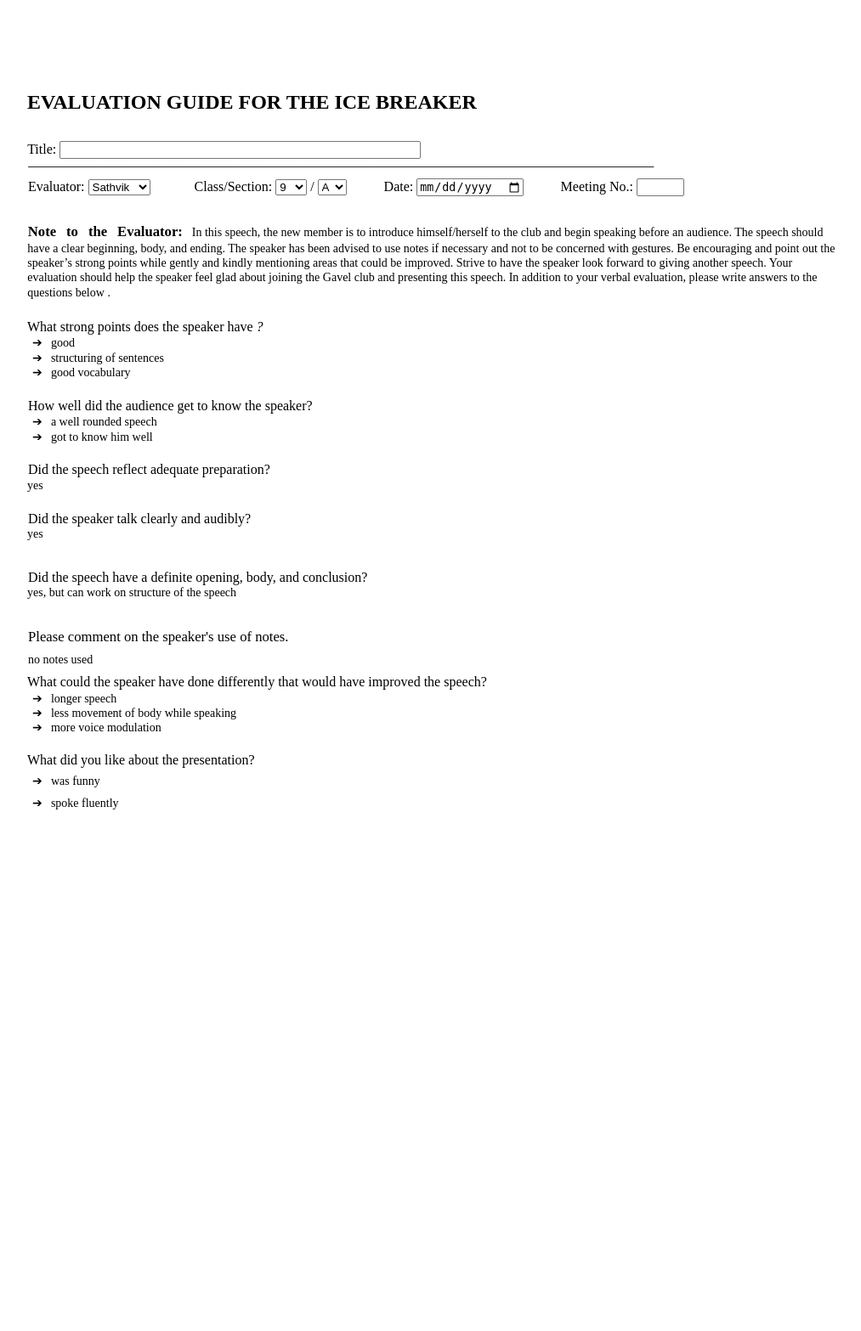
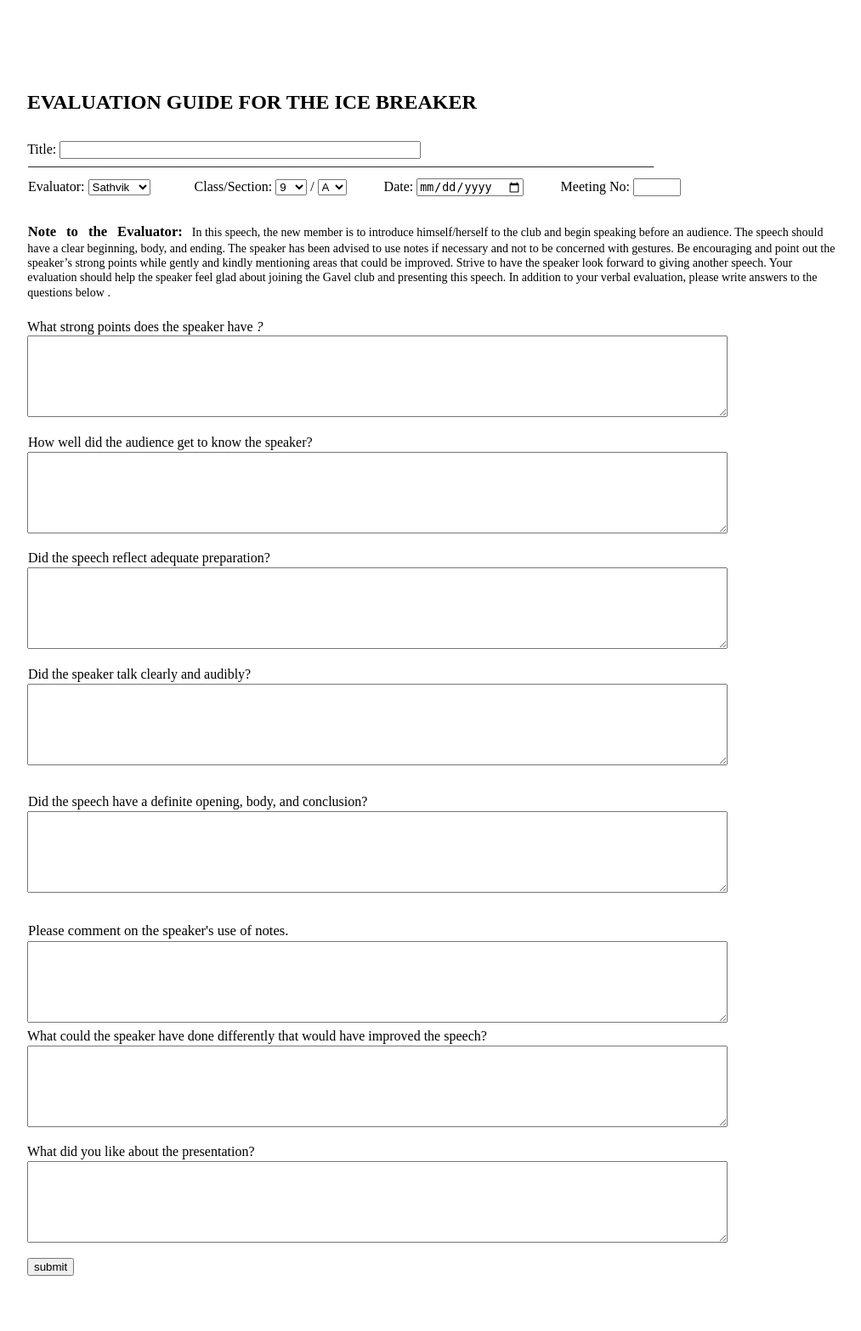
Before and after one commit to DarthKitten2130/gaveladmin, a Flask app: page /iceeval in a window 1280 px wide. Shown: the top 1567 px of the page at 85% size, without its empty margins (128-1141 px from the left). Before the commit the page ends 953 px from the top, so only its background shows below. Run offline with Flask 3, Linux system fonts and the light colour scheme.

Commit message:
finished frontend iceeval

```diff
--- a/templates/evaluation_icebreaker.html
+++ b/templates/evaluation_icebreaker.html
@@ -1,5 +1,4 @@
 <html>
-
 <head>
 <meta content="text/html; charset=UTF-8" http-equiv="content-type">
 <style type="text/css">
@@ -75,7 +74,7 @@ EVALUATION GUIDE FOR THE ICE BREAKER</span>
 </p>
 <p class="c19">
 <span class="c5 c0">
-Title: <input type="text" size="50" name="title" id="title"></span>
+Title: <input type="text" size="50" name="title" id="title" required></span>
 </p>
 <p class="c10">
 <span class="c5 c0">
@@ -83,18 +82,18 @@ ________________________________________________________________________________
 </p>
 <p class="c32">
 <span class="c5 c0">
-Evaluator: <select name="evaluator" id="evaluator">
+Evaluator: <select name="evaluator" id="evaluator" required>
 <option value="sathvik">Sathvik</option>
 <option value="anuroop">Anuroop</option>
 </select>
 &nbsp; &nbsp; &nbsp; &nbsp; &nbsp; &nbsp;
-Class/Section: <select name="class" id="class">
+Class/Section: <select name="class" id="class" required>
     <option value="9">9</option>
     <option value="10">10</option>
     <option value="11">11</option>
     <option value="12">12</option>
 </select> /
-<select name="section" id="section">
+<select name="section" id="section" required>
     <option value="a">A</option>
     <option value="b">B</option>
     <option value="c">C</option>
@@ -115,8 +114,8 @@ Class/Section: <select name="class" id="class">
     <option value="r">R</option>
     <option value="s">S</option>
 </select> &nbsp; &nbsp; &nbsp; &nbsp; &nbsp;
-Date: <input type="date" name="date" id="date"> &nbsp; &nbsp; &nbsp; &nbsp; &nbsp;
-Meeting No.: <input type="number" min="0" max="99" name="meeting-no" id="meeting-no"></span>
+Date: <input type="date" name="date" id="date" required> &nbsp; &nbsp; &nbsp; &nbsp; &nbsp;
+Meeting No: <input type="number" min="0" max="99" name="meeting-no" id="meeting-no" required></span>
 </p>
 <p class="c13">
 <span class="c7 c0">
@@ -144,7 +143,11 @@ Evaluator:</span>
 <span class="c0 c23">
 &nbsp;</span>
 <span class="c0">
-In this speech, the new member is to introduce himself/herself to the club and begin speaking before an audience. The speech should have a clear beginning, body, and ending. The speaker has been advised to use notes if necessary and not to be concerned with gestures. Be encouraging and point out the speaker&rsquo;s strong points while gently and kindly mentioning areas that could be improved. Strive to have the speaker look forward to giving another speech. Your evaluation should help the speaker feel glad about joining the Gavel club and presenting this speech. In addition to your verbal evaluation, please write answers to the questions below</span>
+In this speech, the new member is to introduce himself/herself to the club and begin speaking before an audience.
+The speech should have a clear beginning, body, and ending. The speaker has been advised to use notes if necessary and not to be concerned
+ with gestures. Be encouraging and point out the speaker&rsquo;s strong points while gently and kindly mentioning areas that could be
+ improved. Strive to have the speaker look forward to giving another speech. Your evaluation should help the speaker feel glad about
+ joining the Gavel club and presenting this speech. In addition to your verbal evaluation, please write answers to the questions below</span>
 <span class="c0 c34">
 .</span>
 </p>
@@ -154,20 +157,7 @@ What strong points does the speaker have</span>
 <span class="c0 c8 c34">
 ?</span>
 </p>
-<ul class="c11 lst-kix_sj888dzgsiy7-0 start">
-<li class="c4 li-bullet-0">
-<span class="c7 c0">
-good </span>
-</li>
-<li class="c4 li-bullet-0">
-<span class="c7 c0">
-structuring of sentences </span>
-</li>
-<li class="c4 li-bullet-0">
-<span class="c7 c0">
-good vocabulary</span>
-</li>
-</ul>
+<textarea name="q1" id="q1" cols="100" rows="6" required></textarea>
 <p class="c2">
 <span class="c7 c0">
 </span>
@@ -176,16 +166,7 @@ good vocabulary</span>
 <span class="c0 c8">
 How well did the audience get to know the speaker?</span>
 </p>
-<ul class="c11 lst-kix_k5az0dozos2y-0 start">
-<li class="c17 li-bullet-0">
-<span class="c7 c0">
-a well rounded speech</span>
-</li>
-<li class="c17 li-bullet-0">
-<span class="c7 c0">
-got to know him well</span>
-</li>
-</ul>
+<textarea name="q2" id="q2" cols="100" rows="6" required></textarea>
 <p class="c25">
 <span class="c7 c0">
 </span>
@@ -194,10 +175,7 @@ got to know him well</span>
 <span class="c5 c0">
 Did the speech reflect adequate preparation?</span>
 </p>
-<p class="c16">
-<span class="c7 c0">
-yes</span>
-</p>
+<textarea name="q3" id="q3" cols="100" rows="6" required></textarea>
 <p class="c16 c30">
 <span class="c7 c0">
 </span>
@@ -206,10 +184,7 @@ yes</span>
 <span class="c5 c0">
 Did the speaker talk clearly and audibly?</span>
 </p>
-<p class="c31">
-<span class="c7 c0">
-yes</span>
-</p>
+<textarea name="q4" id="q4" cols="100" rows="6" required></textarea>
 <p class="c28">
 <span class="c0 c7">
 </span>
@@ -222,10 +197,7 @@ yes</span>
 <span class="c0 c5">
 Did the speech have a definite opening, body, and conclusion?</span>
 </p>
-<p class="c26">
-<span class="c7 c0">
-yes, but can work on structure of the speech</span>
-</p>
+<textarea name="q5" id="q5" cols="100" rows="6" required></textarea>
 <p class="c1">
 <span class="c7 c0">
 </span>
@@ -238,28 +210,12 @@ yes, but can work on structure of the speech</span>
 <span class="c0 c14 c22">
 Please comment on the speaker&#39;s use of notes.</span>
 </p>
-<p class="c33 c20">
-<span class="c7 c0">
-no notes used</span>
-</p>
+<textarea name="q6" id="q6" cols="100" rows="6" required></textarea>
 <p class="c21">
 <span class="c5 c0">
 What could the speaker have done differently that would have improved the speech?</span>
 </p>
-<ul class="c11 lst-kix_gm554me1vsjn-0 start">
-<li class="c9 li-bullet-0">
-<span class="c7 c0">
-longer speech </span>
-</li>
-<li class="c9 li-bullet-0">
-<span class="c7 c0">
-less movement of body while speaking </span>
-</li>
-<li class="c9 li-bullet-0">
-<span class="c7 c0">
-more voice modulation </span>
-</li>
-</ul>
+<textarea name="q7" id="q7" cols="100" rows="6" required></textarea>
 <p class="c24">
 <span class="c7 c0">
 </span>
@@ -268,22 +224,14 @@ more voice modulation </span>
 <span class="c5 c0">
 What did you like about the presentation?</span>
 </p>
-<ul class="c11 lst-kix_e6ccy1ronprr-0 start">
-<li class="c18 c27 li-bullet-0">
-<span class="c7 c0">
-was funny </span>
-</li>
-<li class="c18 c27 li-bullet-0">
-<span class="c0">
-spoke fluently</span>
-<span class="c5 c0">
-&nbsp;</span>
-</li>
-</ul>
+<textarea name="q8" id="q8" cols="100" rows="6" required></textarea>
+<br>
+<br>
+<input type="submit" value="submit"></input>
 </form>
 <script>
     // JavaScript to save form data to localStorage when inputs change
-    const inputIds = ['title', 'evaluator', 'class', 'section', 'date', 'meeting-no'];
+    const inputIds = ['title', 'evaluator', 'class', 'section', 'date', 'meeting-no','q1','q2','q3','q4','q5','q6','q7','q8'];
 
     inputIds.forEach((id) => {
         const inputElement = document.getElementById(id);
```
